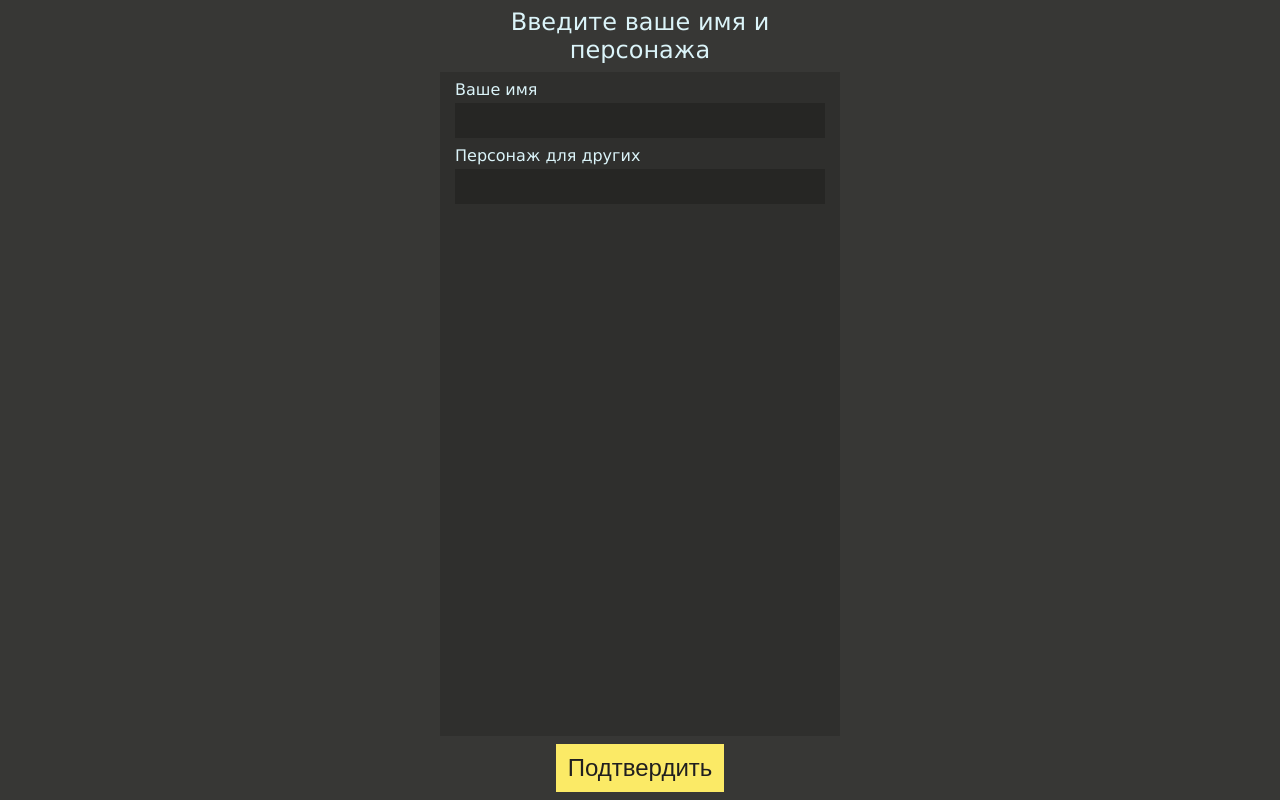
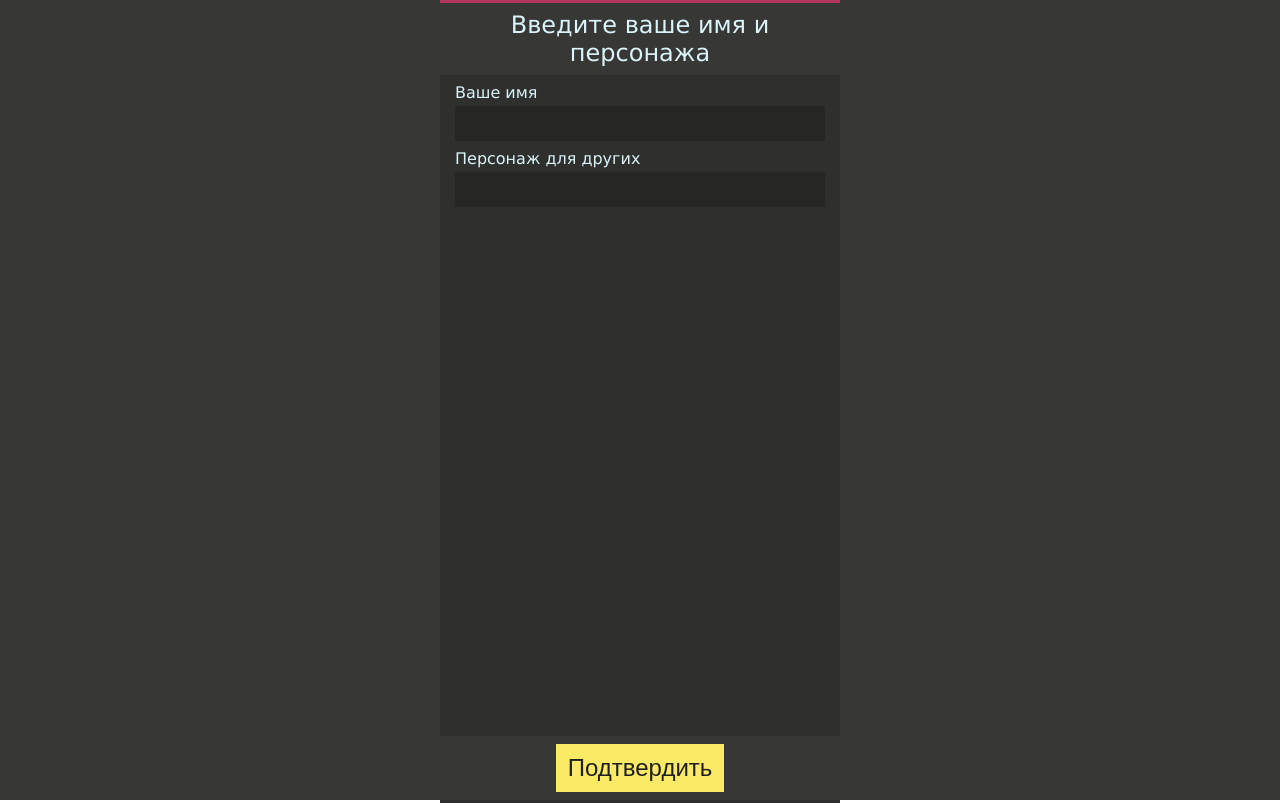
Before and after one commit to EvGamer/who_am_i_game, a SvelteKit app in the folder client/: page / in a window 1280 px wide. Built offline with nearby package versions, Linux system fonts and the light colour scheme; no server answers.

Commit message:
add connection indicator

```diff
--- a/client/src/lib/socket-api.js
+++ b/client/src/lib/socket-api.js
@@ -27,6 +27,7 @@ export class SocketApi {
     if (this._socket?.readyState === WebSocket.OPEN) {
       this.send("ping");
     }
+    return this._socket?.readyState === WebSocket.OPEN;
   }
 
   send(type, payload) {
--- a/client/src/routes/+page.svelte
+++ b/client/src/routes/+page.svelte
@@ -11,6 +11,8 @@
   const STORAGE_VERSION = "1";
   const CURRENT_PLAYER_NAME_STORAGE = "current_player_name";
   const CURRENT_PLAYER_ID_STORAGE = "current_player_id";
+
+  let isConnected = $state(false);
 
   let currentPlayerId = $state(null);
   let currentPlayerName = $state("");
@@ -56,9 +58,9 @@
 
     console.log(currentPlayerName);
 
-    socketApi.connect();
+    isConnected = socketApi.connect();
 
-    setInterval(() => socketApi.connect(), 5000);
+    setInterval(() => isConnected = socketApi.connect(), 5000);
   });
 
   const edit = () => isEditing = true;
@@ -109,6 +111,7 @@
 
 <div class="root">
   <div class="content">
+    <div class="connection" class:connected={isConnected}></div>
     {#if isEditing || !isGameStarted && !isCharacterSuggested}
       <JoinScreen
         {isEditing}
@@ -159,6 +162,8 @@
 
     --primary-bg-color: #fbea66;
     --primary-text-color: #201f1f;
+    --success-bg-color: #78b138;
+    --failure-bg-color: #b1385c;
     --bg-color: #373735;
     --inset-bg-color: #2f2f2d;
     --input-bg-color: #262624;
@@ -173,6 +178,15 @@
     font-family: var(--font-family);
   }
 
+  .connection {
+    width: 100%;
+    height: 3px;
+    background-color: var(--failure-bg-color);
+  }
+  .connection.connected {
+    background-color: var(--success-bg-color);
+  }
+
   .root > .content {
     max-width: 400px;
     width: 100%;
```
